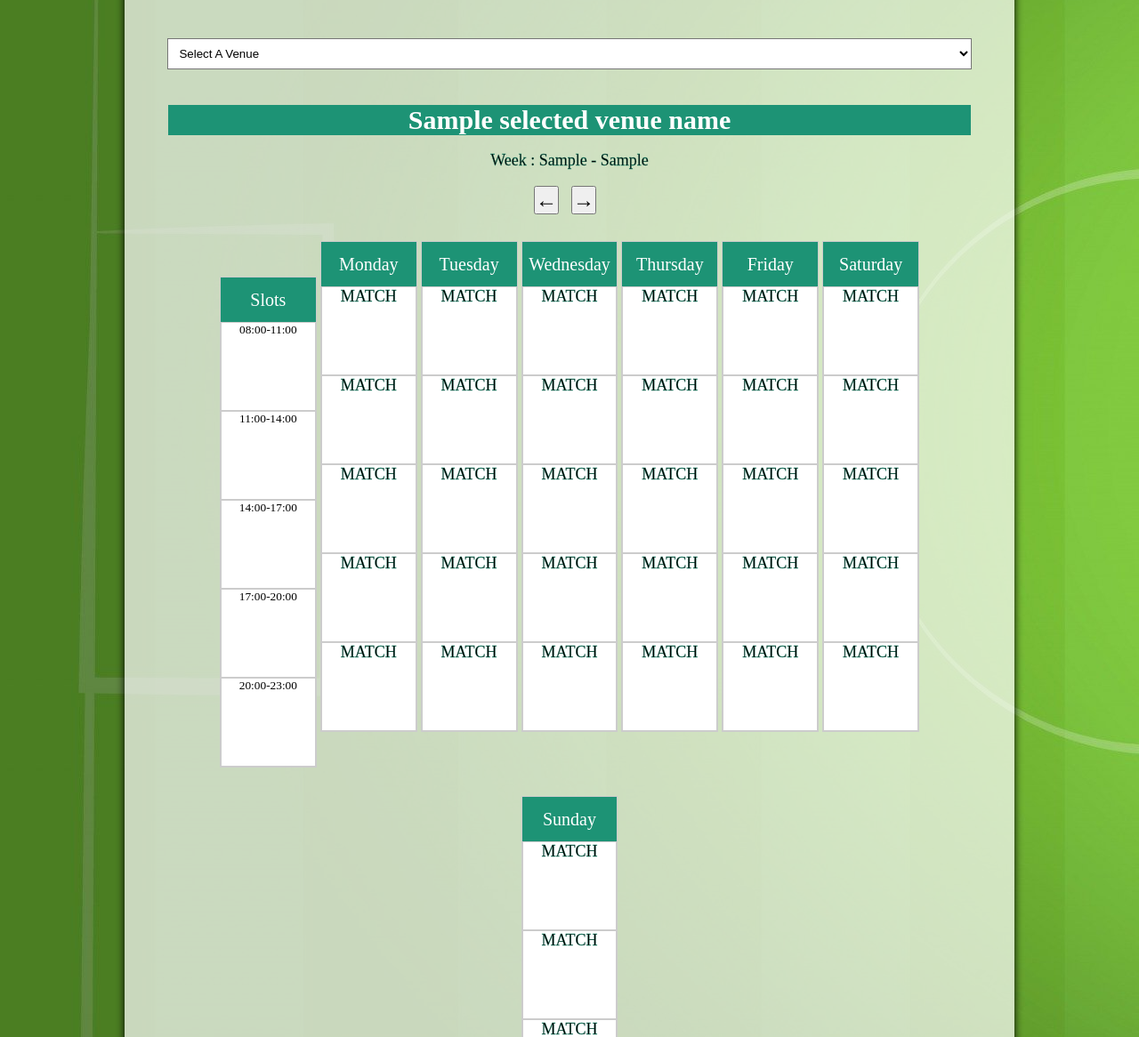
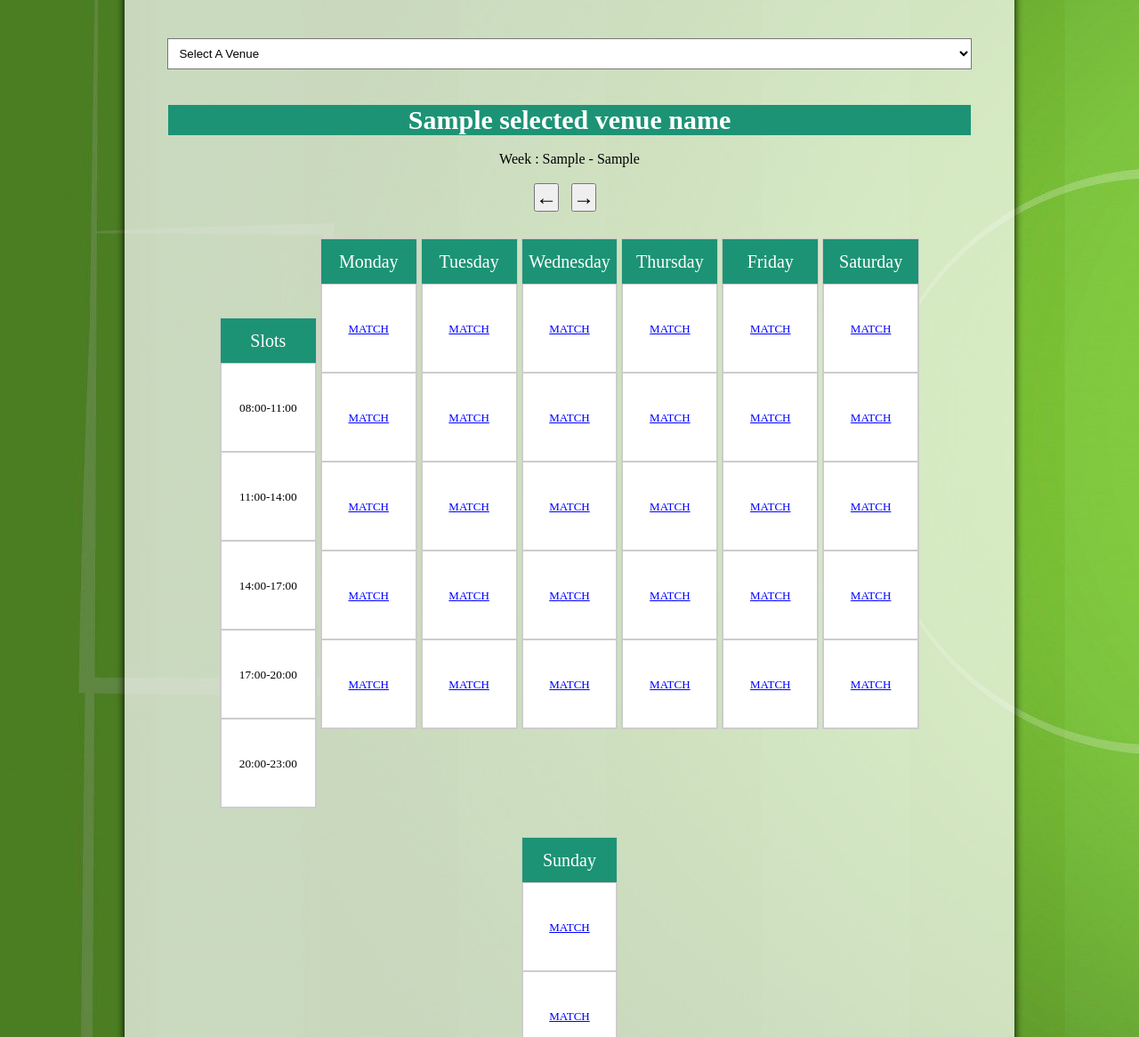
Before and after one commit to berfinyuksel/sahaatar, a Flask app: template website/templates/calendar.html in a window 1280 px wide. Shown: the part 277-1443 px from the top of the page at 89% size. Run offline with Flask 3, Linux system fonts and the light colour scheme; tables that the repository leaves empty hold one stand-in row (values such as "Sample post"); the template is opened without the code that fills it: values that come from a table or form of the project are taken from there, most other values are stand-ins (such as "Sample title", 1, 10 or a date in 2020); parts of the project's set-up code (start-up, migrations or seed data) failed here and were passed over.

Commit message:
calendar wip

```diff
--- a/website/static/css/calendar_styles.css
+++ b/website/static/css/calendar_styles.css
@@ -129,7 +129,7 @@
            height: 100px;
            text-align: center;
            font-size: smaller;
-           /* line-height: 100px; */
+           line-height: 100px;
        }
 
        .days {
@@ -178,7 +178,7 @@
            width: 92%;
        }
 
-       p {
+       p.current-week {
            color: black;
            font-size: large;
            padding-left: 0;
@@ -216,27 +216,35 @@
        }
 
        .hoverme {
-           /* width: 50px; */
+           width: 100px;
            height: 50px;
-           margin: auto;
-           /* position: relative; */
-           /* background: #1d9375; */
-           /* border-radius: 25px; */
+           margin: 0 auto;
+           position: relative;
            outline: 0;
            cursor: pointer;
-           /* top: 40vh; */
            transition: all .3s ease;
-       }
 
-
-       .hoverme {
            &:hover {
-               background: rgba(#f6f6f6, .3);
 
                &>.pop {
+                   display: flex;
                    opacity: 1;
-                   width: 200px;
-                   height: 200px;
+                   padding: 15px 10px;
+                   width: 100%;
+                   height: 100%;
+                   text-align: center;
+                   line-height: 20px;
+                   padding: 10px;
+                   padding-bottom: 10px;
+                   padding-right: 10px;
+                   color: #fff;
+                   position: absolute;
+                   top: 0;
+                   left: 50%;
+                   transform: translateX(-50%);
+                   z-index: 1;
+                   align-items: center;
+                   justify-content: center;
                }
            }
        }
@@ -245,14 +253,24 @@
            opacity: 0;
            width: 0;
            height: 0;
-           background: #ffffff;
-           border-radius: 100%;
-           z-index: -1;
+           background: #1d9375;
+           padding: 15px 10px;
+           border-radius: 10%;
+           color: #fff;
+           z-index: 1;
            margin: auto;
            transition: all .3s ease;
 
-           &>p {
-               color: #353535;
+           &>p.text {
+               color: #fff;
                font-size: 10px;
+               line-height: 1;
            }
        }
+
+       p.match-link {
+           font-size: small;
+           line-height: 100px;
+           color: blue;
+           text-decoration: underline;
+       }
--- a/website/templates/calendar.html
+++ b/website/templates/calendar.html
@@ -1,5 +1,6 @@
 <!DOCTYPE html>
 <html lang="en">
+
 <head>
     <meta charset="UTF-8" />
     <meta name="viewport" content="width=device-width, initial-scale=1.0" />
@@ -38,6 +39,7 @@
             </div>
         </nav>
     </header>
+
     <main>
         <div class="main">
             <h1>VENUE CALENDAR</h1>
@@ -59,7 +61,7 @@
             </div>
             <h2>{{selected_venue_name}}</h2>
             <br>
-            <p>Week : {{current_week[0]}} - {{current_week[1]}}</p>
+            <p class="current_week">Week : {{current_week[0]}} - {{current_week[1]}}</p>
             <br>
             <div class="week-navigation">
                 <div class="navigation-box">
@@ -561,12 +563,11 @@
                     <div class="hoverme">
                         <p class="match-link" data="{{ weeklyMatchlist[6][4] }}">MATCH</p>
                         <div class="pop">
-                            <p class="text">{{ weeklyMatchlist[6][4] }} </p>
+                            <p class="text">
+                                {{ weeklyMatchlist[6][4] }} </p>
                         </div>
                     </div>
                     {% endif %}
-                </div>
-            </div>
                 </div>
             </div>
         </div>
```
Lines whose indentation alone changed are shown as unchanged.
